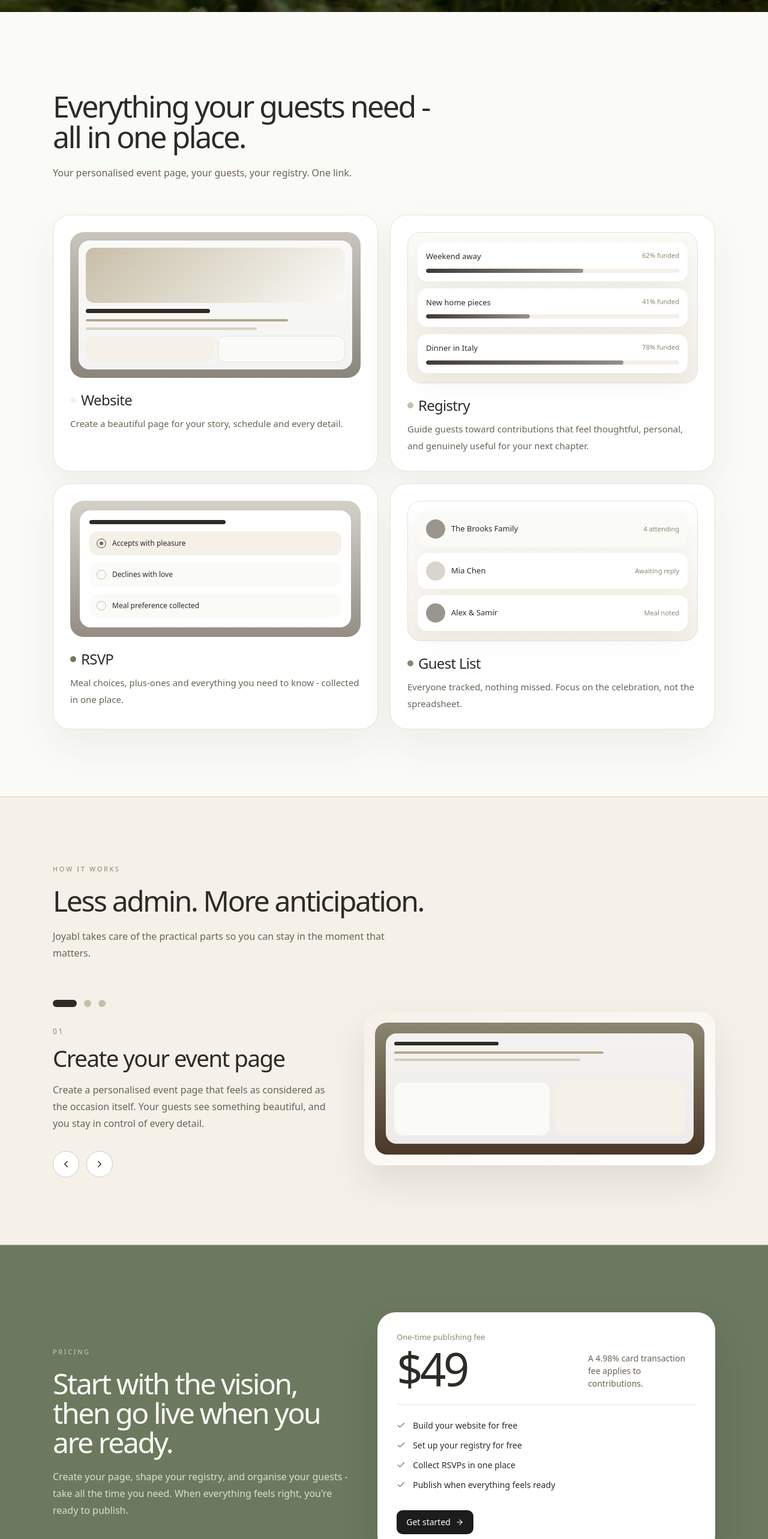
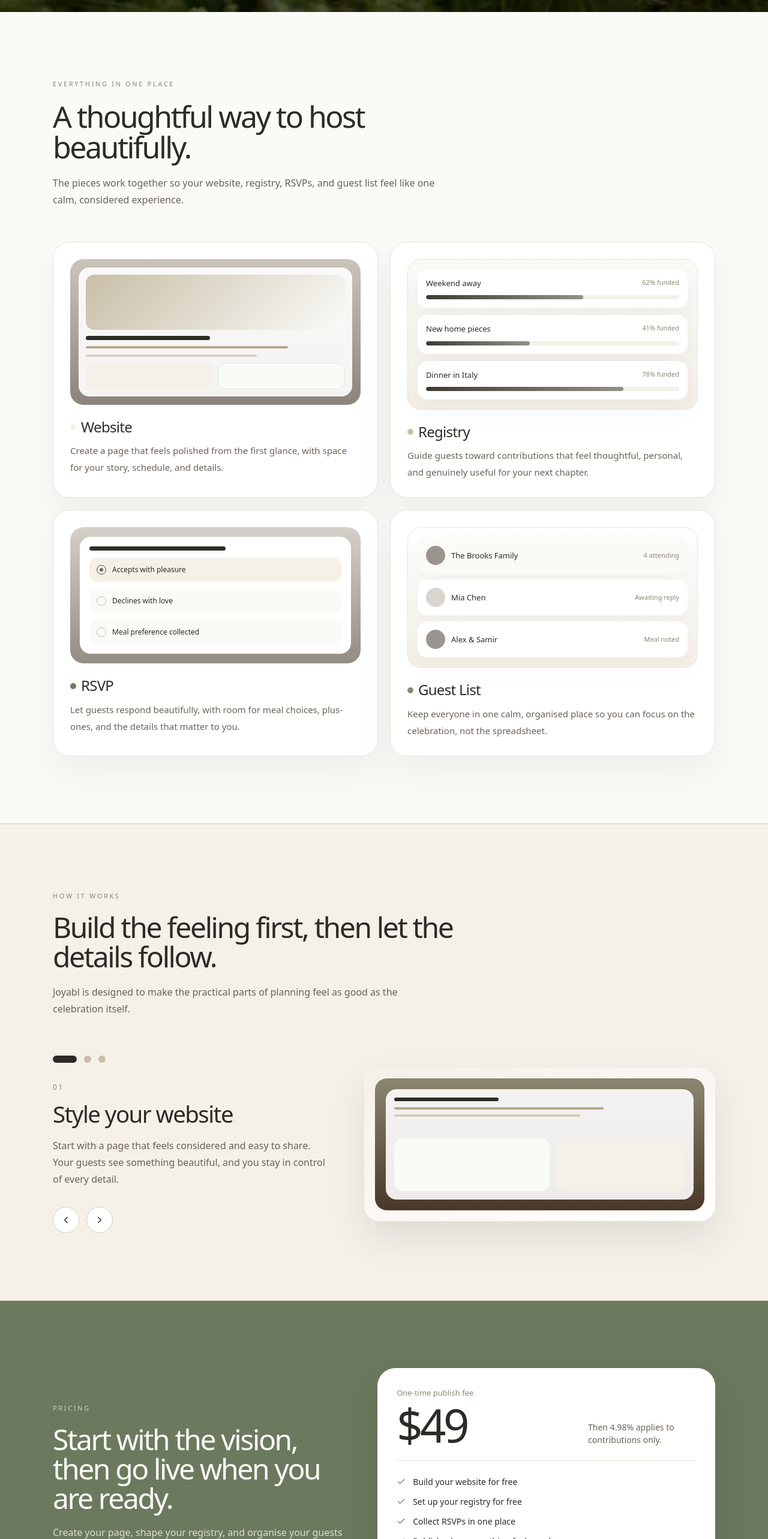
Before and after one commit to dkdanks/fond, a Next.js app: page / in a window 1280 px wide. Shown: the part 780-3346 px from the top of the page at 60% size. Built offline with nearby package versions, Linux system fonts and the light colour scheme; grey boxes are pictures that could not be loaded; a web font is replaced by a local one.

Commit message:
Revert "update landing page copy"
This reverts commit ace47f32d2f0dca0aa00e0fb9385a763ec53919d.

```diff
--- a/src/components/marketing/landing-sections.tsx
+++ b/src/components/marketing/landing-sections.tsx
@@ -14,7 +14,7 @@ const RSVP_OPTIONS: Array<{ label: string; active: boolean }> = [
 const FEATURE_CARDS = [
   {
     title: 'Website',
-    description: 'Create a beautiful page for your story, schedule and every detail.',
+    description: 'Create a page that feels polished from the first glance, with space for your story, schedule, and details.',
     accent: '#F5F0E8',
     art: (
       <div
@@ -101,7 +101,7 @@ const FEATURE_CARDS = [
   },
   {
     title: 'RSVP',
-    description: 'Meal choices, plus-ones and everything you need to know - collected in one place.',
+    description: 'Let guests respond beautifully, with room for meal choices, plus-ones, and the details that matter to you.',
     accent: '#6B7A5E',
     art: (
       <div
@@ -156,7 +156,7 @@ const FEATURE_CARDS = [
   },
   {
     title: 'Guest List',
-    description: 'Everyone tracked, nothing missed. Focus on the celebration, not the spreadsheet.',
+    description: 'Keep everyone in one calm, organised place so you can focus on the celebration, not the spreadsheet.',
     accent: '#8B8670',
     art: (
       <div
@@ -212,8 +212,8 @@ const FEATURE_CARDS = [
 const FLOW_STEPS = [
   {
     eyebrow: '01',
-    title: 'Create your event page',
-    body: "Create a personalised event page that feels as considered as the occasion itself. Your guests see something beautiful, and you stay in control of every detail.",
+    title: 'Style your website',
+    body: 'Start with a page that feels considered and easy to share. Your guests see something beautiful, and you stay in control of every detail.',
     accent: '#8B8670',
     visual: (
       <div
@@ -250,8 +250,8 @@ const FLOW_STEPS = [
   },
   {
     eyebrow: '02',
-    title: 'Invite your guests',
-    body: 'Send a personalised invite to your entire guest list at once. From the moment they open it, everything they need is right there - event details, RSVP, and gift registry.',
+    title: 'Share it with ease',
+    body: 'Invite guests into one simple experience where they can RSVP, check the details, and feel looked after from the moment they open the link.',
     accent: '#6B7A5E',
     visual: (
       <div
@@ -314,7 +314,7 @@ const FLOW_STEPS = [
   {
     eyebrow: '03',
     title: 'Receive what matters',
-    body: "For guests who'd like to give, the experience feels warm and personal - and every contribution goes toward something that actually matters to you.",
+    body: 'When guests want to give, the experience feels warm and intentional. Contributions go toward the things you actually care about.',
     accent: '#B5A98A',
     visual: (
       <div
@@ -373,14 +373,14 @@ const REVIEWS = [
 const FAQS = [
   {
     question: 'What can I create with Joyabl?',
-    answer: 'A beautiful event website, a thoughtful registry, effortless RSVP management, and a guest list that stays organised from start to finish.',
+    answer: 'A beautiful event website, a thoughtful registry, RSVP collection, and a guest list that stays organised from start to finish.',
   },
   {
-    question: 'What types of events can I use Joyabl for?',
-    answer: "Weddings, baby showers, birthdays, housewarmings, and more. If it's worth celebrating, Joyabl works for it.",
+    question: 'Do I need to choose an event type on the homepage?',
+    answer: 'No. You can start with the overall experience first, then choose the celebration that fits best once you begin.',
   },
   {
-    question: "Can I build my page before I'm ready to publish?",
+    question: 'Can I use Joyabl before I am ready to publish?',
     answer: 'Yes. You can start building your page and shaping the experience before you decide to go live.',
   },
 ]
@@ -470,10 +470,10 @@ function FlowSection() {
             className="mb-5"
             style={{ fontSize: 'clamp(32px, 4vw, 48px)', lineHeight: 1.02, letterSpacing: '-0.05em', color: '#2C2B26', fontWeight: 500 }}
           >
-            Less admin. More anticipation.
+            Build the feeling first, then let the details follow.
           </h2>
           <p className="text-base leading-7" style={{ color: '#6B6255', maxWidth: 620 }}>
-            Joyabl takes care of the practical parts so you can stay in the moment that matters.
+            Joyabl is designed to make the practical parts of planning feel as good as the celebration itself.
           </p>
         </div>
 
@@ -579,15 +579,16 @@ export function LandingSections() {
         <div className="max-w-6xl mx-auto px-6 py-24 lg:py-28">
           <div className="max-w-2xl mb-14">
             <p className="text-[11px] uppercase tracking-[0.24em] mb-5" style={{ color: '#8B8670' }}>
+              Everything in one place
             </p>
             <h2
               className="mb-5"
               style={{ fontSize: 'clamp(32px, 4.3vw, 50px)', lineHeight: 1.02, letterSpacing: '-0.05em', color: '#2C2B26', fontWeight: 500 }}
             >
-              Everything your guests need - all in one place.
+              A thoughtful way to host beautifully.
             </h2>
             <p className="text-base leading-7" style={{ color: '#6B6255', maxWidth: 640 }}>
-              Your personalised event page, your guests, your registry. One link.
+              The pieces work together so your website, registry, RSVPs, and guest list feel like one calm, considered experience.
             </p>
           </div>
 
@@ -627,18 +628,18 @@ export function LandingSections() {
                 Start with the vision, then go live when you are ready.
               </h2>
               <p className="text-base leading-7" style={{ color: 'rgba(250,250,247,0.78)', margin: 0 }}>
-                Create your page, shape your registry, and organise your guests - take all the time you need. When everything feels right, you're ready to publish.
+                Create your page, shape your registry, and organise your guests before you publish. Joyabl keeps the experience simple and polished from beginning to launch.
               </p>
             </div>
 
             <div className="rounded-[30px] p-7 md:p-8" style={{ background: '#FFFFFF', boxShadow: '0 30px 60px rgba(44,43,38,0.18)' }}>
               <div className="flex items-end justify-between gap-6 pb-6 mb-6" style={{ borderBottom: '1px solid #E8E3DA' }}>
                 <div>
-                  <p style={{ margin: '0 0 8px', fontSize: 13, color: '#8B8670' }}>One-time publishing fee</p>
+                  <p style={{ margin: '0 0 8px', fontSize: 13, color: '#8B8670' }}>One-time publish fee</p>
                   <p style={{ margin: 0, fontSize: 'clamp(52px, 8vw, 76px)', lineHeight: 0.92, letterSpacing: '-0.06em', color: '#2C2B26', fontWeight: 500 }}>$49</p>
                 </div>
                 <p style={{ margin: 0, fontSize: 14, color: '#6B6255', maxWidth: 180 }}>
-                  A 4.98% card transaction fee applies to contributions.
+                  Then 4.98% applies to contributions only.
                 </p>
               </div>
 
@@ -674,7 +675,7 @@ export function LandingSections() {
                 Social proof
               </p>
               <h2 style={{ fontSize: 'clamp(30px, 4vw, 46px)', lineHeight: 1.04, letterSpacing: '-0.05em', color: '#2C2B26', fontWeight: 500, margin: '0 0 14px' }}>
-                For celebrations where the details matter.
+                Made for celebrations that care about the details.
               </h2>
               <p className="text-base leading-7" style={{ color: '#6B6255', margin: 0 }}>
                 Joyabl is chosen by hosts who want something that feels warm, modern, and easy to share.
```
